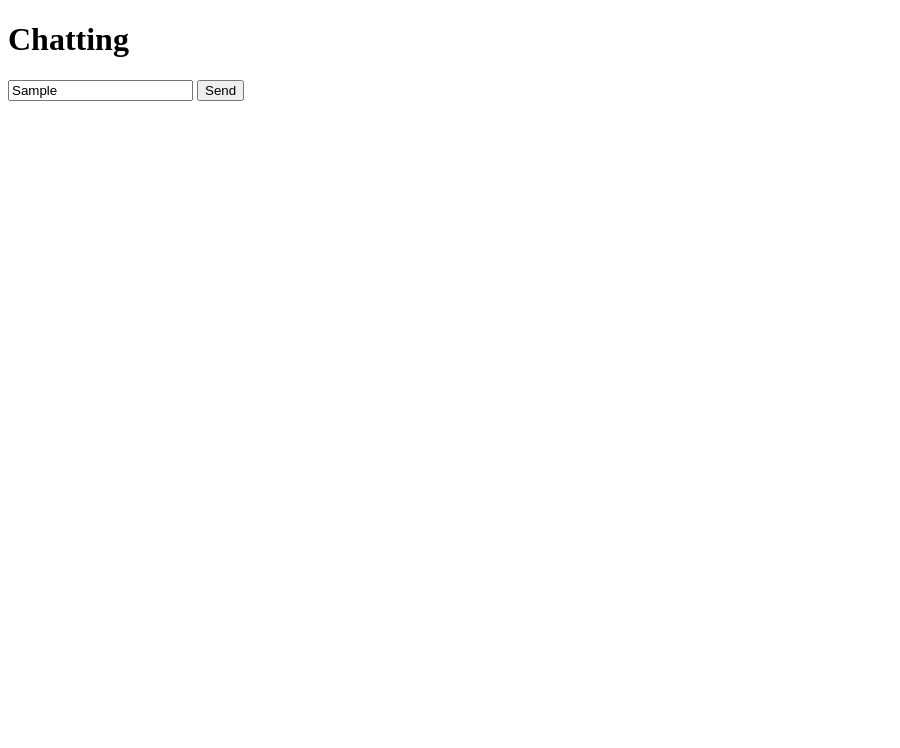
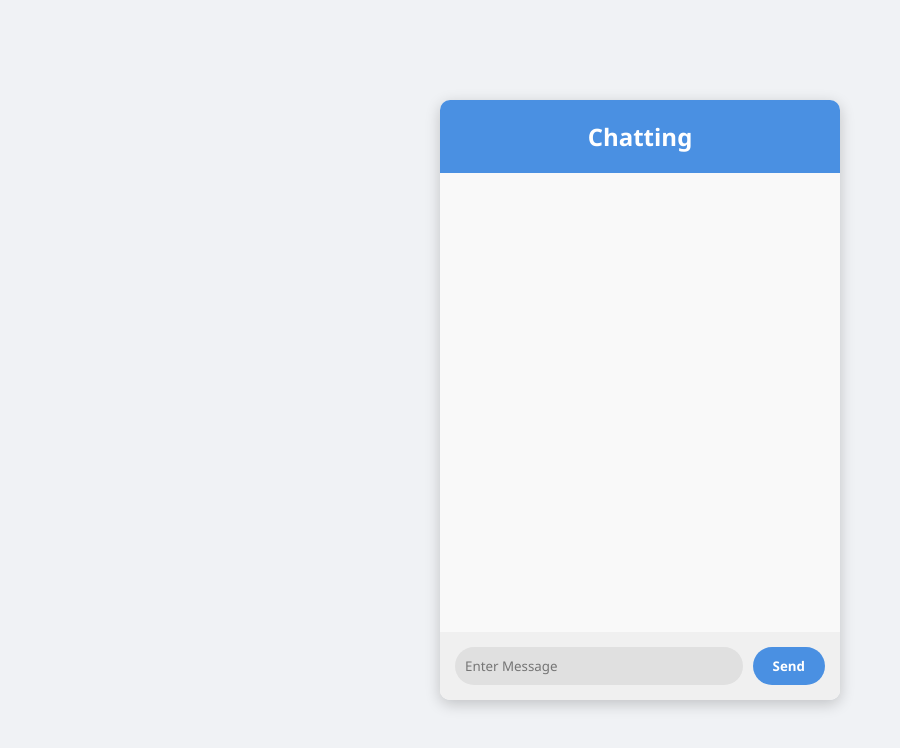
Before and after one commit to Sanchitpatil08/Chat-App, a website: page public/index.html in a window 1280 px wide. Both pictures are taken after typing "Sample" into the empty fields and a click on the button "Send". Shown: the whole page, without its empty margins (0-900 px from the left). Drawn offline with nearby package versions, Linux system fonts and the light colour scheme; no server answers.

Commit message:
Updated Ui
Ui update

```diff
--- a/public/index.html
+++ b/public/index.html
@@ -1,35 +1,159 @@
+
 <!DOCTYPE html>
 <html lang="en">
 <head>
   <meta charset="UTF-8">
-    <meta name="viewport" content="width=device-width, initial-scale=1.0">
+  <meta name="viewport" content="width=device-width, initial-scale=1">
   <title>Chat App</title>
+  <style>
+    * {
+      margin: 0;
+      padding: 0;
+      box-sizing: border-box;
+      font-family: "Segoe UI", Tahoma, Geneva, Verdana, sans-serif;
+    }
+
+    body {
+      height: 100vh;
+      display: flex;
+      justify-content: center;
+      align-items: center;
+      background: #f0f2f5;
+    }
+
+    .chat-container {
+      width: 400px;
+      height: 600px;
+      background: #fff;
+      border-radius: 10px;
+      box-shadow: 0px 4px 15px rgba(0, 0, 0, 0.2);
+      display: flex;
+      flex-direction: column;
+      overflow: hidden;
+    }
+
+    .chat-header {
+      background-color: #4a90e2;
+      color: white;
+      padding: 20px;
+      font-size: 1.5rem;
+      font-weight: bold;
+      text-align: center;
+    }
+
+    .messages {
+      flex: 1;
+      padding: 15px;
+      overflow-y: auto;
+      display: flex;
+      flex-direction: column;
+      gap: 10px;
+      background: #f9f9f9;
+    }
+
+    .message {
+      max-width: 70%;
+      padding: 10px 15px;
+      border-radius: 20px;
+      word-break: break-word;
+      position: relative;
+      font-size: 0.95rem;
+    }
+
+    .sent {
+      align-self: flex-end;
+      background-color: #dcf8c6;
+      color: #333;
+    }
+
+    .received {
+      align-self: flex-start;
+      background-color: #ffffff;
+      border: 1px solid #e0e0e0;
+      color: #333;
+    }
+
+    .input-area {
+      display: flex;
+      padding: 15px;
+      background: #f0f0f0;
+      gap: 10px;
+    }
+
+    .input-area input {
+      flex: 1;
+      padding: 10px;
+      border: none;
+      border-radius: 20px;
+      outline: none;
+      background: #e0e0e0;
+    }
+
+    .input-area button {
+      padding: 10px 20px;
+      border: none;
+      background-color: #4a90e2;
+      color: white;
+      border-radius: 20px;
+      cursor: pointer;
+      font-weight: bold;
+      transition: background 0.3s ease;
+    }
+
+    .input-area button:hover {
+      background-color: #3b77c2;
+    }
+  </style>
 </head>
+
 <body>
-    <h1>Chatting</h1>
-
-    <input type="text" id="message" placeholder="Enter Message"/>
+  <div class="chat-container">
+    <div class="chat-header">Chatting</div>
+    <div class="messages" id="messages"></div>
+    <div class="input-area">
+      <input type="text" id="message" placeholder="Enter Message" />
       <button id="sendBtn">Send</button>
-    <div id="messages"></div>
+    </div>
+  </div>
 
   <script src="/socket.io/socket.io.js"></script>
   <script>
     const socket = io();
     const sendBtn = document.getElementById("sendBtn");
     const messageInput = document.getElementById("message");
-        const allMessages = document.getElementById("messages")
+    const allMessages = document.getElementById("messages");
 
-        socket.on("message", (message)=> {
-            const p = document.createElement("p");
-            p.innerText = message;
-            allMessages.appendChild(p)
+    // Generate a random ID for this user to differentiate messages
+    const userId = Math.floor(Math.random() * 10000);
+
+    socket.on("message", (data) => {
+      const div = document.createElement("div");
+      div.classList.add("message");
+
+      if (data.userId === userId) {
+        div.classList.add("sent");
+      } else {
+        div.classList.add("received");
+      }
+
+      div.innerText = data.message;
+      allMessages.appendChild(div);
+      allMessages.scrollTop = allMessages.scrollHeight; // Auto-scroll to bottom
     });
 
-        sendBtn.addEventListener("click" , (e) =>{
-            const message = messageInput.value;
-            console.log(message);
-            socket.emit("usser-message", message)
-        })
+    sendBtn.addEventListener("click", () => {
+      const message = messageInput.value.trim();
+      if (message !== "") {
+        socket.emit("usser-message", { message, userId });
+        messageInput.value = "";
+      }
+    });
+
+    messageInput.addEventListener("keypress", (e) => {
+      if (e.key === "Enter") {
+        sendBtn.click();
+      }
+    });
   </script>
 </body>
 </html>
```
Lines whose indentation alone changed are shown as unchanged.
